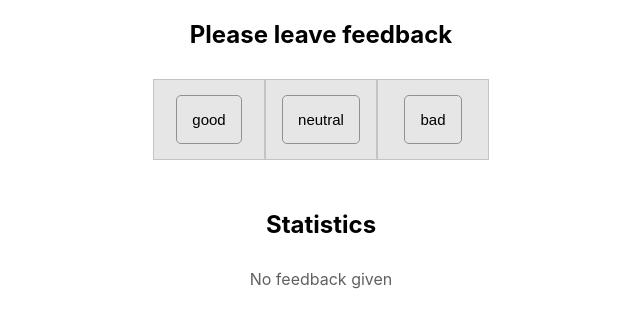
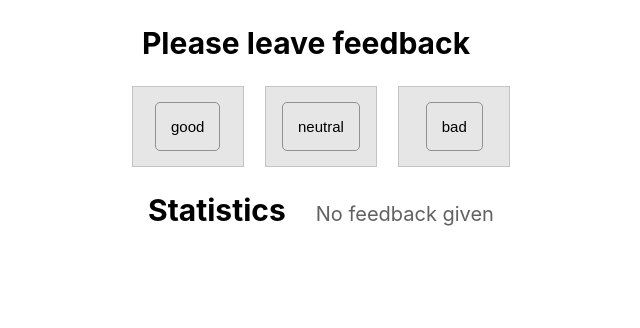
Before and after one commit to 3197344/goit-react-hw-02-feedback, a React (Create React App) app: page / in a window 1280 px wide. Shown: the top 328 px of the page, without its empty margins (319-959 px from the left). Built offline with nearby package versions, Linux system fonts and the light colour scheme.

Commit message:
add change in FeedBack

```diff
--- a/src/components/App.jsx
+++ b/src/components/App.jsx
@@ -14,7 +14,7 @@ export class App extends Component {
     bad: 0,
   };
 
-clickHandler = event => {
+onLeaveFeedback = event => {
     const { name } = event.target;
     this.setState(state => ({ [name]: state[name] + 1 }));
   };
@@ -33,11 +33,14 @@ countTotalFeedback = () => {
     const total = this.countTotalFeedback();
     const positivePercentage = this.countPositiveFeedbackPercentage();
     const { good, neutral, bad } = this.state;
-
+    const objKey = Object.keys(this.state);
     return (
       <Layout>
           <Section title="Please leave feedback">
-            <About onLeaveFeedback={this.clickHandler} />
+          <About
+            onLeaveFeedback={this.onLeaveFeedback}
+            options={objKey}
+          />
           </Section>
           <Section title="Statistics">
             {total ? (
--- a/src/components/Section/Section.js
+++ b/src/components/Section/Section.js
@@ -2,7 +2,7 @@ import s from './Section.module.css';
 
 const Section = ({ title, children }) => {
     return (
-        <section className={s.section}>
+        <section className={s.stats}>
         {title && <h2 className={s.title}>{title}</h2>}
         {children}
         </section>
--- a/src/components/Section/Section.module.css
+++ b/src/components/Section/Section.module.css
@@ -4,5 +4,22 @@
 
 .title {
     text-align: center;
-    margin-bottom: 30px;
+    margin-right: 30px;
+    align-items: center;
 }
+
+.stats{
+    justify-content: center;
+        align-items: center;
+        width: 400px;
+            display: flex;
+            flex-wrap: wrap;
+            justify-content: center;
+            align-items:baseline;
+            padding: 0;
+
+
+            margin: 0 auto;
+            text-align: center;
+            font-size: 20px;
+    }
--- a/src/components/aboutFeedback/aboutFeedback.js
+++ b/src/components/aboutFeedback/aboutFeedback.js
@@ -1,42 +1,30 @@
 import React from 'react';
+import PropTypes from 'prop-types';
 import s from './aboutFeedback.module.css';
 
-const About = ({ onLeaveFeedback }) => {
+const About = ({options, onLeaveFeedback }) => {
 
     return (
-        <ul className={s.stats}>
-            <li className={s.list}>
-                <button className={s.label}
-                    type="button"
-                    name="good"
-                    onClick={onLeaveFeedback}
-                >
-                    good
-                </button>
+            <>
+            {options.map(option => (
+                <div className={s.list}>
 
-            </li>
-            <li className={s.list}>
-                <button className={s.label}
-                    type="button"
-                    name="neutral"
-                    onClick={onLeaveFeedback}
-                >
-                    neutral
-                </button>
-
-            </li>
-            <li className={s.list}>
-                <button className={s.label}
-                    type="button"
-                    name="bad"
-                    onClick={onLeaveFeedback}
-                >
-                    bad
-                </button>
-
-            </li>
-        </ul>
+            <button
+            className={s.label}
+            key={option}
+            type="button"
+            name={option}
+            onClick={onLeaveFeedback}
+            >
+            {option}
+            </button></div>
+        ))}
+        </>
     );
 };
 
+  About.propTypes = {
+  options: PropTypes.arrayOf(PropTypes.string).isRequired,
+  onLeaveFeedback: PropTypes.func.isRequired,
+};
 export default About;
--- a/src/components/aboutFeedback/aboutFeedback.module.css
+++ b/src/components/aboutFeedback/aboutFeedback.module.css
@@ -1,17 +1,11 @@
-.stats {
-    width: 100%;
+.list{
     display: flex;
-        flex-wrap: wrap;
-        justify-content: center;
-        align-items: center;
-    padding: 0;
-
-    list-style: none;
     margin: 0 auto;
+    flex-wrap: wrap;
+    justify-content: center;
+    align-items: center;
     text-align: center;
     font-size: 20px;
-}
-.list{
     border:1px solid rgb(196, 196, 196);
     width: 80px;
     padding: 15px;
```
